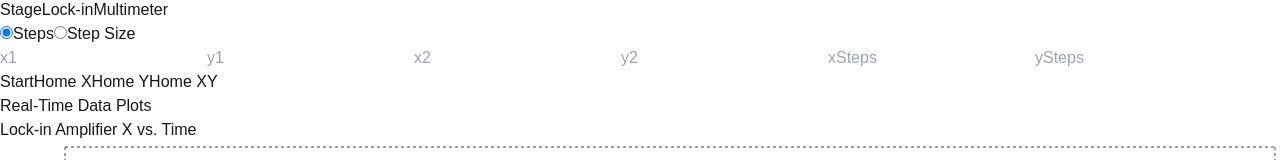
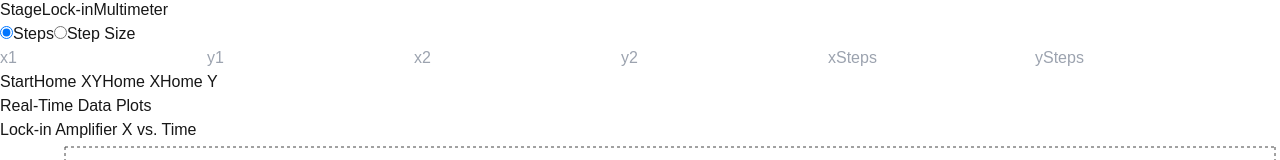
Before and after one commit to ridh7/CahillResearchGroup, a Next.js app in the folder frontend/tops-2.0-measurement-system/: page / in a window 1280 px wide. Shown: the part 153-313 px from the top of the page. Built offline with nearby package versions, Linux system fonts and the light colour scheme.

Commit message:
change position of buttons

```diff
--- a/frontend/tops-2.0-measurement-system/src/components/DeviceControls.tsx
+++ b/frontend/tops-2.0-measurement-system/src/components/DeviceControls.tsx
@@ -162,6 +162,12 @@ export default function DeviceControls({
               Start
             </button>
             <button
+              onClick={() => handleHome("")}
+              className="flex-1 bg-teal-600 text-white py-2 rounded hover:bg-teal-700 transition-colors"
+            >
+              Home XY
+            </button>
+            <button
               onClick={() => handleHome("x")}
               className="flex-1 bg-teal-600 text-white py-2 rounded hover:bg-teal-700 transition-colors"
             >
@@ -172,12 +178,6 @@ export default function DeviceControls({
               className="flex-1 bg-teal-600 text-white py-2 rounded hover:bg-teal-700 transition-colors"
             >
               Home Y
-            </button>
-            <button
-              onClick={() => handleHome("")}
-              className="flex-1 bg-teal-600 text-white py-2 rounded hover:bg-teal-700 transition-colors"
-            >
-              Home XY
             </button>
           </div>
           {status && (
```
